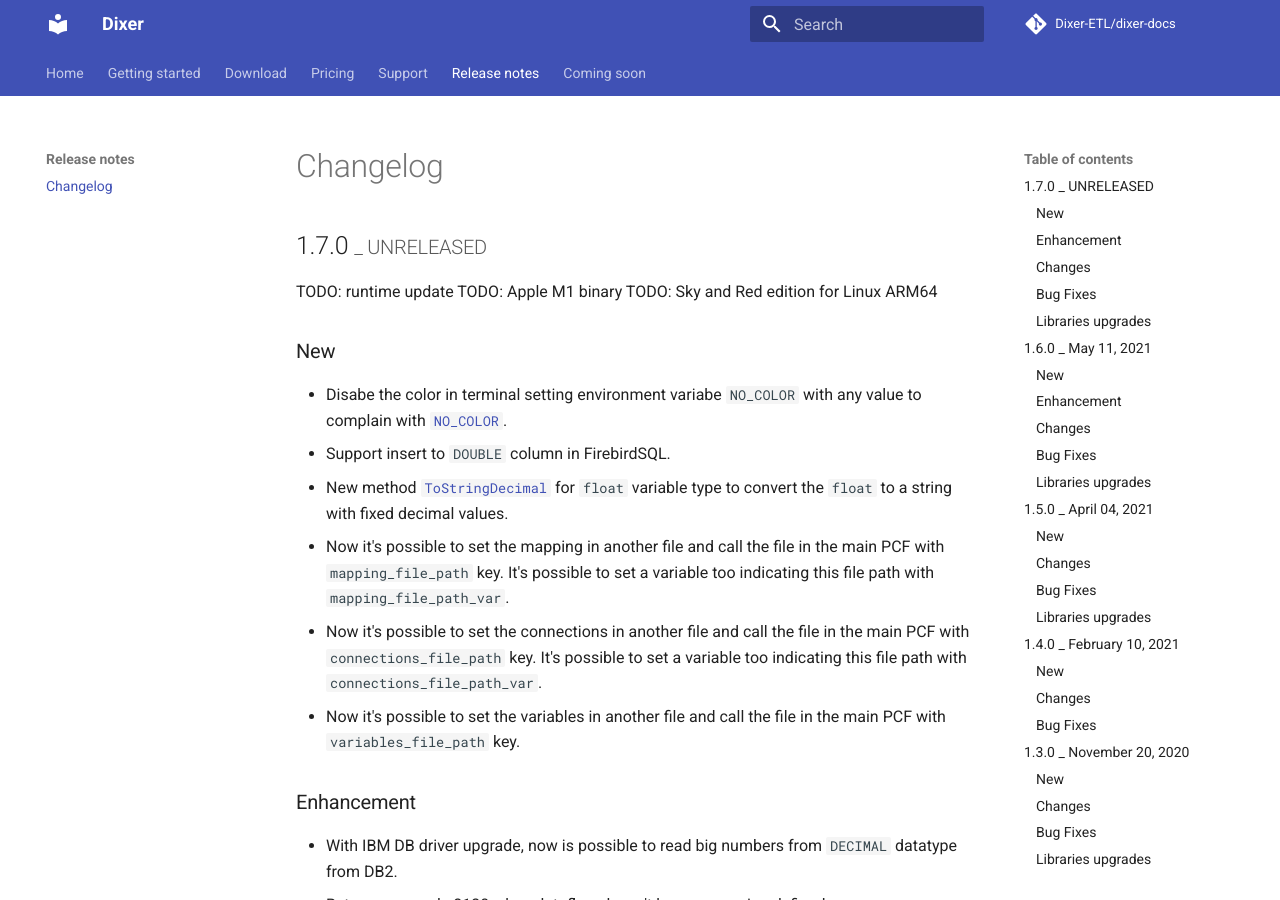
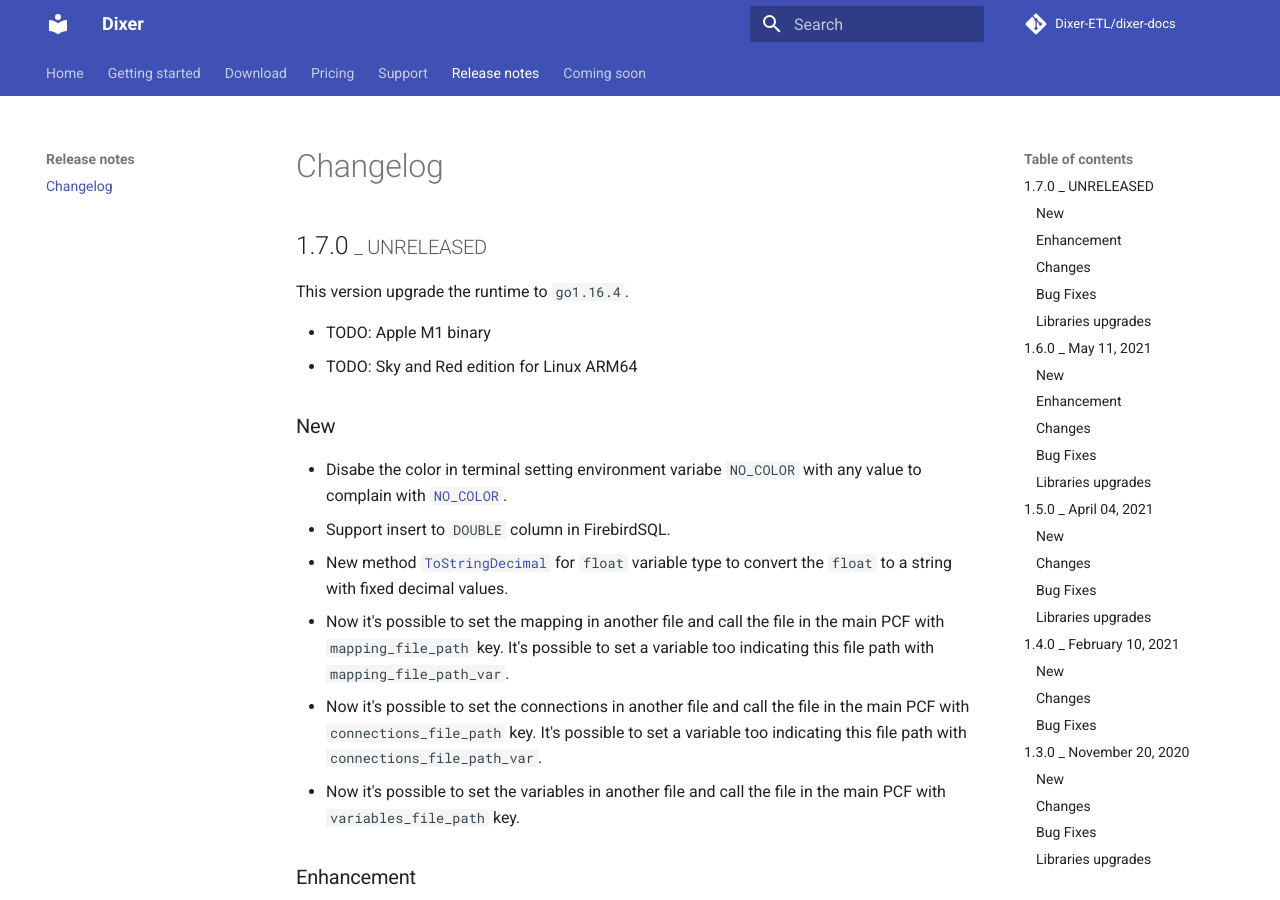
Before and after one commit to Dixer-ETL/dixer-docs, an MkDocs documentation site: the page built from docs/Changelog.md, in a window 1280 px wide and 900 px high. Built offline with MkDocs 1.6.1 and Material for MkDocs 9.7.7, drawn with Linux system fonts in a browser that asks for light colours; comment, search, counter and statistics services are not loaded.

Commit message:
Runtime upgrade to go1.16.4

```diff
--- a/docs/Changelog.md
+++ b/docs/Changelog.md
@@ -2,9 +2,10 @@
 
 ## 1.7.0 <small>_ UNRELEASED</small>
 
-TODO: runtime update
-TODO: Apple M1 binary
-TODO: Sky and Red edition for Linux ARM64
+This version upgrade the runtime to `go1.16.4`.
+
+- TODO: Apple M1 binary
+- TODO: Sky and Red edition for Linux ARM64
 
 ### New
 * Disabe the color in terminal setting environment variabe `NO_COLOR` with any value to complain with [`NO_COLOR`](https://no-color.org/).
```
